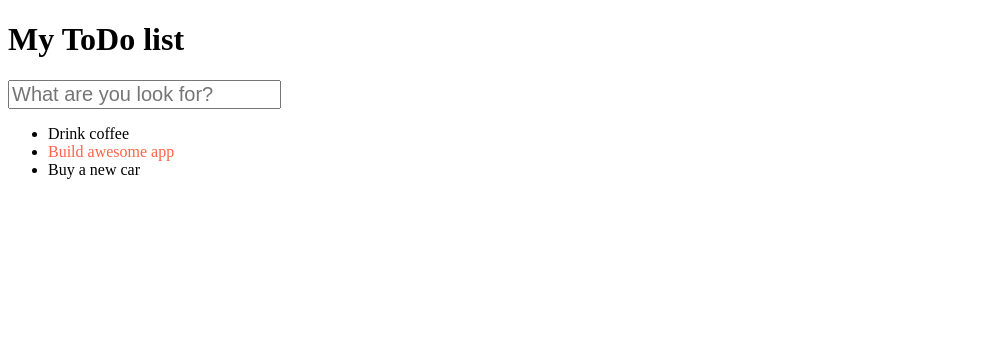
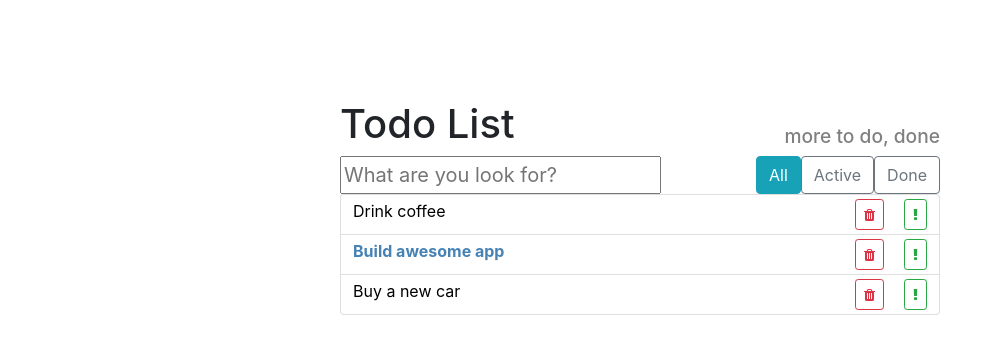
Before and after one commit to AlexeyZip/React-ToDo, a React app in the folder todo/: page / in a window 1280 px wide. Shown: the whole page, without its empty margins (0-995 px from the left). Built offline with nearby package versions, Linux system fonts and the light colour scheme.

Commit message:
added styles

```diff
--- a/todo/public/index.html
+++ b/todo/public/index.html
@@ -6,7 +6,10 @@
   <link rel="icon" href="%PUBLIC_URL%/favicon.ico" />
   <meta name="viewport" content="width=device-width, initial-scale=1" />
   <meta name="theme-color" content="#000000" />
-
+  <link rel="stylesheet" href="https://stackpath.bootstrapcdn.com/bootstrap/4.3.1/css/bootstrap.min.css"
+    integrity="sha384-ggOyR0iXCbMQv3Xipma34MD+dH/1fQ784/j6cY/iJTQUOhcWr7x9JvoRxT2MZw1T" crossorigin="anonymous">
+  <link rel="stylesheet" href="https://stackpath.bootstrapcdn.com/font-awesome/4.7.0/css/font-awesome.min.css"
+    integrity="sha384-wvfXpqpZZVQGK6TAh5PVlGOfQNHSoD2xbE+QkPxCAFlNEevoEH3Sl0sibVcOQVnN" crossorigin="anonymous">
   <title>React ToDo</title>
 </head>
 
--- /dev/null
+++ b/todo/src/components/app-header.css
@@ -0,0 +1,12 @@
+.app-header {
+    align-items: flex-end;
+}
+
+.app-header h1 {
+    flex-grow: 1;
+}
+
+.app-header h2 {
+    font-size: 1.2rem;
+    color: grey;
+}
--- a/todo/src/components/app-header.js
+++ b/todo/src/components/app-header.js
@@ -1,7 +1,13 @@
 import React from 'react';
+import './app-header.css'
 
-const AppHeader = () => {
-    return  <h1>My ToDo list</h1>
-    }
+const AppHeader = ({toDo, done}) => {
+    return (
+        <div className="app-header d-flex">
+            <h1>Todo List</h1>
+            <h2>{toDo} more to do, {done} done</h2>
+        </div>
+    );
+    };
 
 export default AppHeader;
--- /dev/null
+++ b/todo/src/components/item-status-filter.js
@@ -0,0 +1,14 @@
+import React from 'react';
+import './item-status-filter.css'
+
+const ItemStatusFilter = () => {
+    return(
+        <div>
+            <button className="btn btn-info">All</button>
+            <button className="btn btn-outline-secondary">Active</button>
+            <button className="btn btn-outline-secondary">Done</button>
+        </div>
+    )
+}
+
+export default ItemStatusFilter;
--- a/todo/src/components/search-panel.js
+++ b/todo/src/components/search-panel.js
@@ -1,9 +1,17 @@
 import React from 'react';
+import ItemStatusFilter from './item-status-filter';
 
 const SearchPanel = () => {
     const searchStyle = {fontSize: "20px"}
     const searchText = 'What are you look for?'
-   return <input placeholder={searchText} style={searchStyle}></input>
+   return (
+     <div className="search-panel d-flex justify-content-between">
+        <input placeholder={searchText} style={searchStyle}></input>
+   <ItemStatusFilter/>
+     </div>
+
+   )
+
   }
 
 export default SearchPanel;
--- /dev/null
+++ b/todo/src/components/todo-list-item.css
@@ -0,0 +1,3 @@
+.btn-container button:first-child {
+    margin-right: 20px;
+}
--- a/todo/src/components/todo-list-item.js
+++ b/todo/src/components/todo-list-item.js
@@ -1,11 +1,23 @@
 import React from 'react';
+import './todo-list-item.css';
 
 const TodoListItem = ({label, important = false}) => {
 
 const style = {
-     color: important? 'tomato' : 'black'
+     color: important? 'steelblue' : 'black',
+     fontWeight: important? 'bold' : 'normal'
 }
-     return   <span style={style}>{label}</span>
+     return (
+          <div className="d-flex justify-content-between">
+               <span className="todo-list-item" style={style}>{label}</span>
+               <div className="btn-container">
+                     <button type="button" className="btn btn-outline-danger btn-sm"><i className="fa fa-trash"></i></button>
+                    <button type="button" className="btn btn-outline-success btn-sm"><i className="fa fa-exclamation"></i></button>
+               </div>
+
+          </div>
+
+     )
 }
 
 export default TodoListItem;
--- /dev/null
+++ b/todo/src/components/todo-list.css
@@ -0,0 +1,3 @@
+.todo-list .list-group-item {
+    padding: 0.25rem 0.75rem;
+}
--- a/todo/src/components/todo-list.js
+++ b/todo/src/components/todo-list.js
@@ -1,18 +1,18 @@
 import React from 'react';
 
 import TodoListItem from './todo-list-item';
-
+import './todo-list.css'
 
 
 const TodoList = ({todos}) => {
   const elements  = todos.map((item) => {
     const {id, ...itemProps} = item
   //  return <li><TodoListItem label={item.label} important={item.important}/></li>
-   return <li key={id}><TodoListItem {...itemProps}/></li> //spread operator
+   return <li className="list-group-item" key={id}><TodoListItem {...itemProps}/></li> //spread operator
 
   })
     return (
-       <ul>
+       <ul className="list-group todo-list">
          {elements}
      </ul>
      )
--- /dev/null
+++ b/todo/src/index.css
@@ -0,0 +1,6 @@
+.app {
+    max-width: 600px;
+    width: 100%;
+    margin: 0 auto;
+    margin-top: 100px;
+}
--- a/todo/src/index.js
+++ b/todo/src/index.js
@@ -4,6 +4,7 @@ import ReactDOM from 'react-dom';
 import AppHeader from './components/app-header'
 import SearchPanel from './components/search-panel'
 import TodoList from './components/todo-list'
+import './index.css'
 
 
 const App = () => {
@@ -15,7 +16,7 @@ const todoData = [
 ]
 
  return (
-  <div>
+  <div className="app">
   <AppHeader/>
   <SearchPanel/>
  <TodoList todos={todoData}/>
```
Also changed, not shown: todo/src/components/item-status-filter.css (added), todo/src/components/search-panel.css (added), 1 other file.
